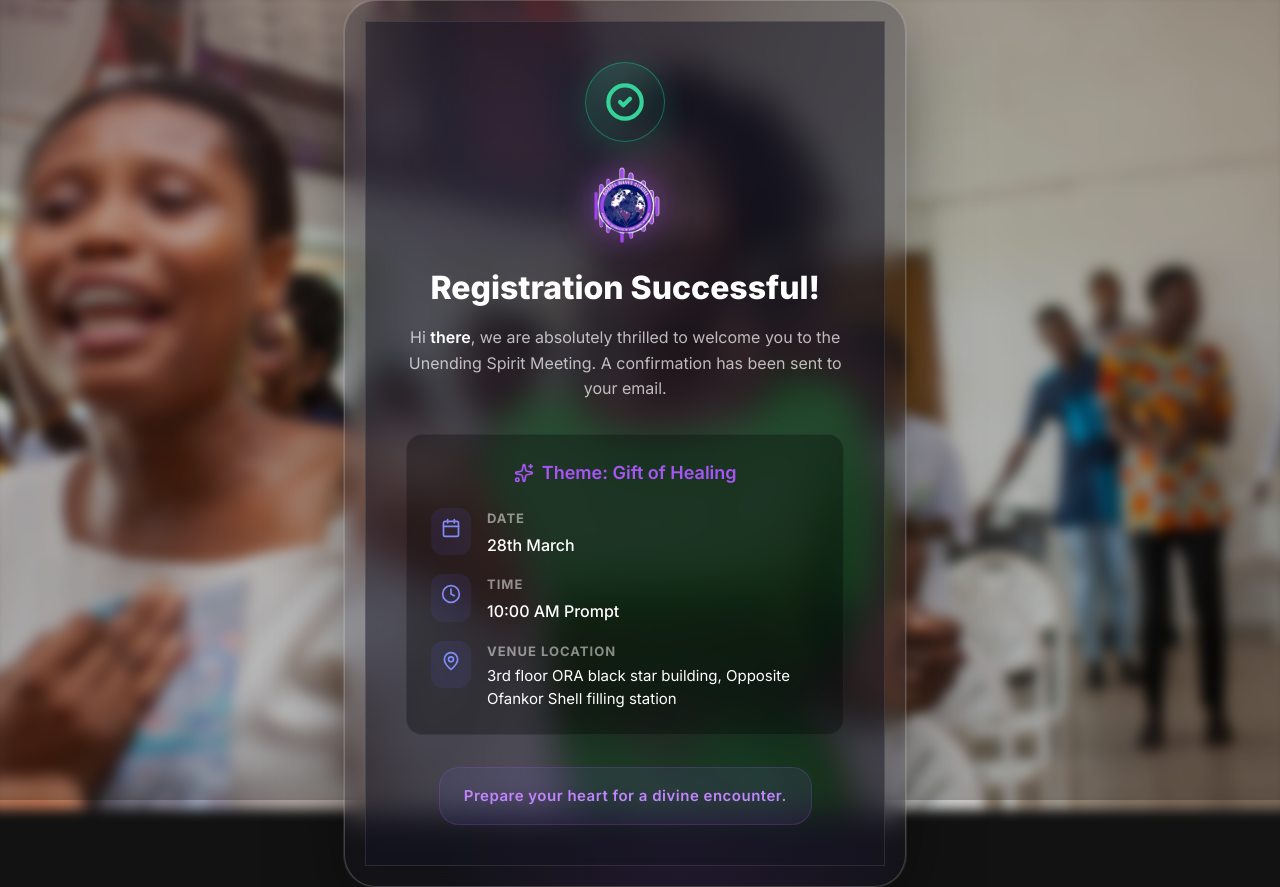
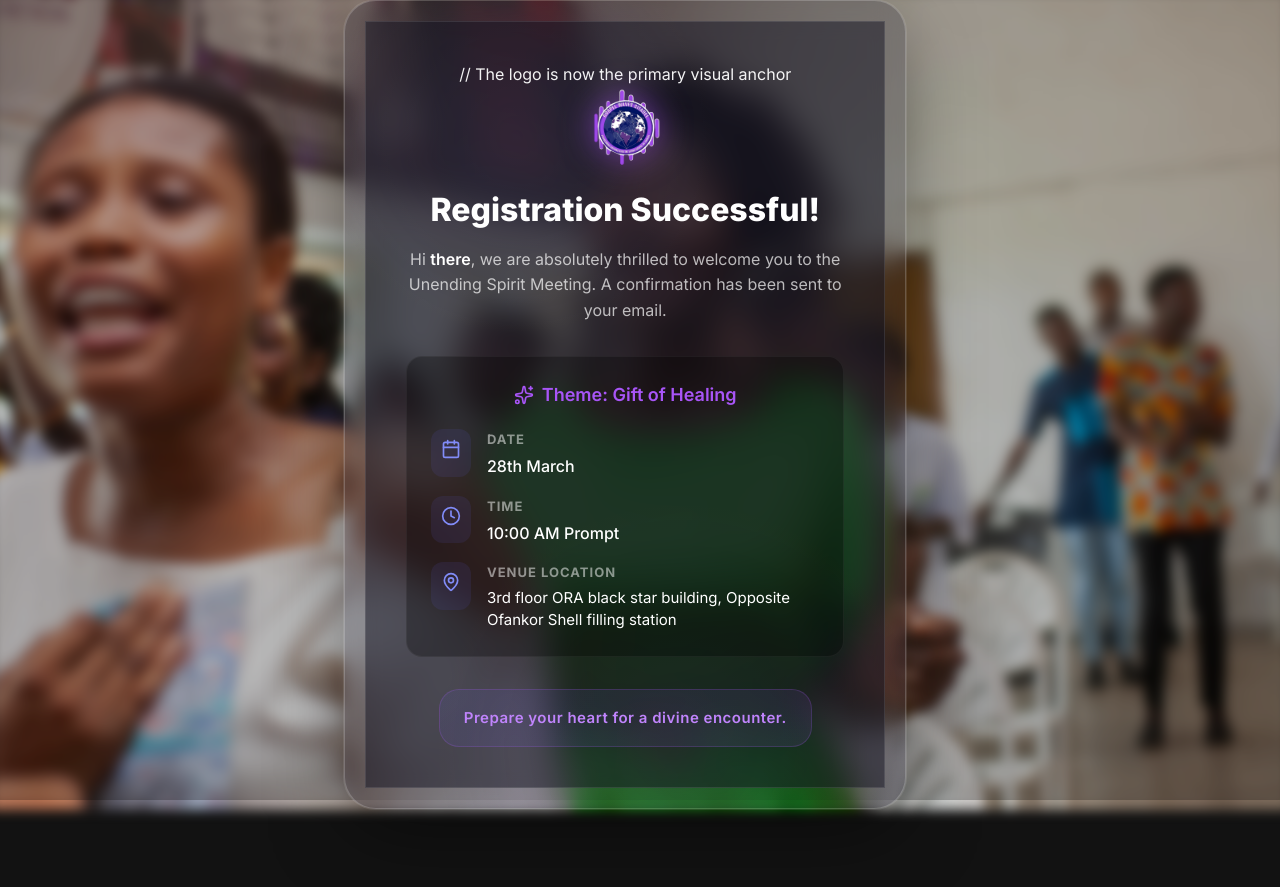
Before and after one commit to chrisarpong/USM_Registeration, a React (Vite) app: page /success in a window 1280 px wide. After the commit the page ends 809 px from the top, so only its background shows below. Built offline with nearby package versions, Linux system fonts and the light colour scheme; no server answers.

Commit message:
Feat/UI: Removed generic success checkmark logic letting the official thematic logo stand alone natively on the Welcome Page

```diff
--- a/src/Component/SuccessPage.tsx
+++ b/src/Component/SuccessPage.tsx
@@ -1,6 +1,6 @@
 import { motion } from 'framer-motion';
 import { useLocation } from 'react-router-dom';
-import { Calendar, Clock, MapPin, CheckCircle2, Sparkles } from 'lucide-react';
+import { Calendar, Clock, MapPin, Sparkles } from 'lucide-react';
 import logo from '../assets/logo.png';
 
 export default function SuccessPage() {
@@ -41,25 +41,7 @@ export default function SuccessPage() {
                     background: 'rgba(20, 20, 35, 0.5)'
                 }}
             >
-                <motion.div
-                    initial={{ scale: 0 }}
-                    animate={{ scale: 1 }}
-                    transition={{ delay: 0.3, type: 'spring', bounce: 0.5 }}
-                    style={{
-                        width: '80px',
-                        height: '80px',
-                        borderRadius: '50%',
-                        background: 'linear-gradient(135deg, rgba(16, 185, 129, 0.2), rgba(16, 185, 129, 0.05))',
-                        border: '1px solid rgba(16, 185, 129, 0.5)',
-                        display: 'flex',
-                        alignItems: 'center',
-                        justifyContent: 'center',
-                        margin: '0 auto 24px',
-                        boxShadow: '0 8px 32px rgba(16, 185, 129, 0.2)'
-                    }}
-                >
-                    <CheckCircle2 color="#34d399" size={40} strokeWidth={2.5} />
-                </motion.div>
+    // The logo is now the primary visual anchor
 
                 <div style={{ display: 'flex', justifyContent: 'center', marginBottom: '16px' }}>
                     <img src={logo} alt="USM Logo" style={{ height: '80px', width: 'auto', filter: 'drop-shadow(0 0 16px rgba(168, 85, 247, 0.6))' }} />
```
Also changed, not shown: src/Component/AdminDashboard.tsx (line endings or trailing spaces).
